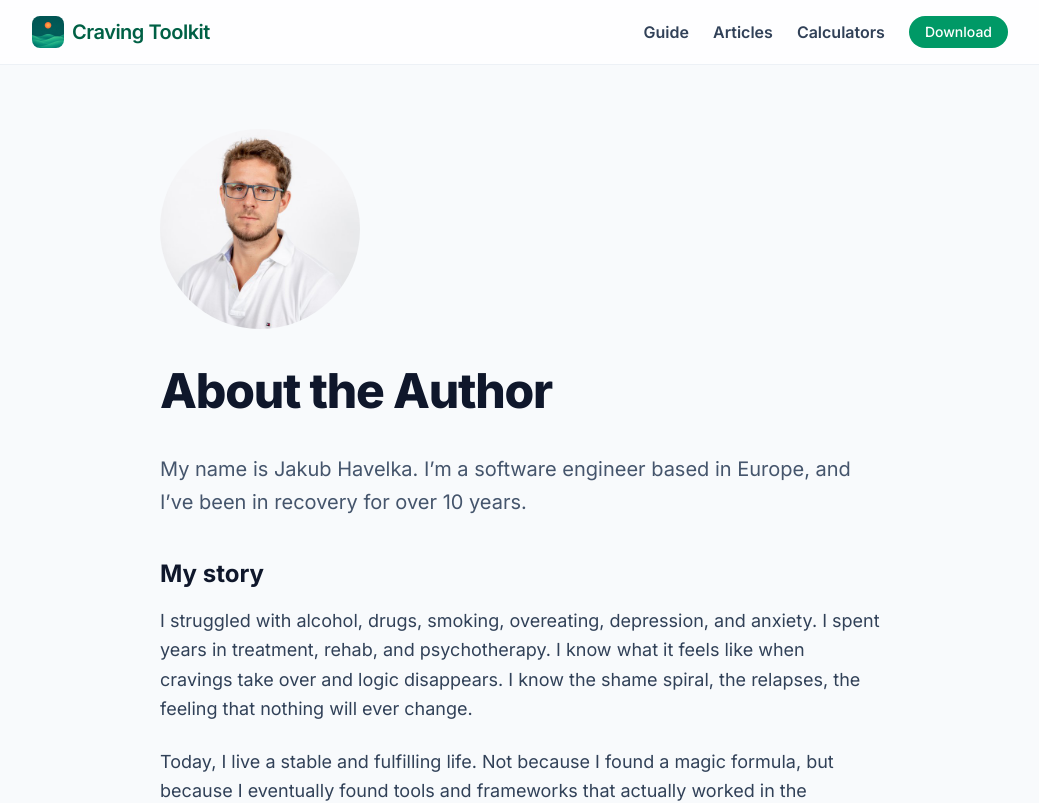
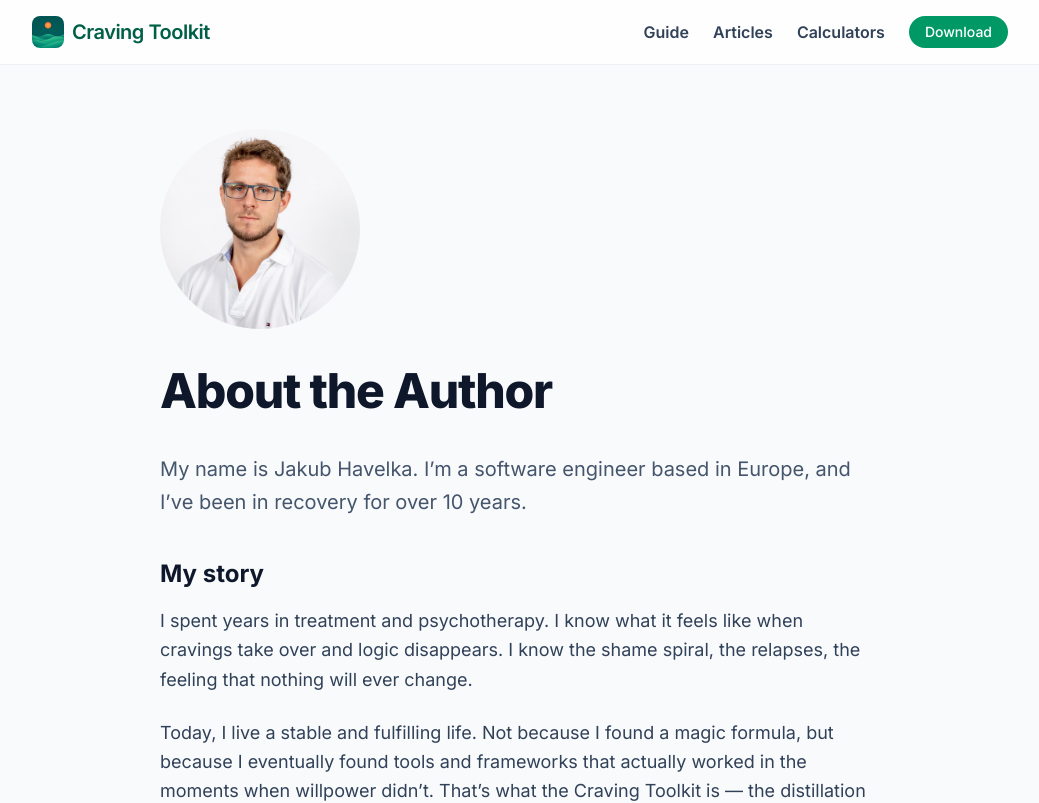
Before and after one commit to JakubHave/craving-toolkit-web, a Next.js app: page /about in a window 1280 px wide. Shown: the top 803 px of the page, without its empty margins (120-1159 px from the left). Built offline with nearby package versions, Linux system fonts and the light colour scheme.

Commit message:
about change

```diff
--- a/src/app/about/page.tsx
+++ b/src/app/about/page.tsx
@@ -67,7 +67,7 @@ export default function AboutPage() {
 
             <h2 className="text-2xl font-bold mt-10 mb-4 text-slate-900">My story</h2>
             <p className="text-lg text-slate-700 leading-relaxed mb-6">
-              I struggled with alcohol, drugs, smoking, overeating, depression, and anxiety. I spent years in treatment, rehab, and psychotherapy. I know what it feels like when cravings take over and logic disappears. I know the shame spiral, the relapses, the feeling that nothing will ever change.
+              I spent years in treatment and psychotherapy. I know what it feels like when cravings take over and logic disappears. I know the shame spiral, the relapses, the feeling that nothing will ever change.
             </p>
             <p className="text-lg text-slate-700 leading-relaxed mb-6">
               Today, I live a stable and fulfilling life. Not because I found a magic formula, but because I eventually found tools and frameworks that actually worked in the moments when willpower didn&rsquo;t. That&rsquo;s what the Craving Toolkit is — the distillation of everything that helped, organized for the exact moments when you need it most.
--- a/src/app/guide/page.tsx
+++ b/src/app/guide/page.tsx
@@ -268,7 +268,7 @@ export default function GuidePage() {
           />
           <h2 className="font-serif text-3xl md:text-4xl font-bold mb-8 text-white leading-snug">I&rsquo;m not writing this from a distance.</h2>
           <p className="text-lg leading-relaxed text-emerald-100/90 mb-6">
-            I&rsquo;m an addict — alcohol, drugs, smoking, overeating, depression, and anxiety. I spent years in treatment, rehab and psychotherapy. Today, I&rsquo;ve been clean for more than 10 years and live a stable and fulfilling life.
+            I lived through addiction and spent years in treatment and psychotherapy. I&rsquo;ve been clean for over 10 years and consider myself healed. This guide is what I wish I&rsquo;d had during the worst of it.
           </p>
           <p className="text-lg leading-relaxed text-emerald-100/90 mb-6">
             I built this guide from what actually helped — my own experience combined with modern addiction science.
--- a/src/app/page.tsx
+++ b/src/app/page.tsx
@@ -252,7 +252,7 @@ export default function LandingPage() {
             className="rounded-full border-2 border-emerald-400/50 mb-8 mx-auto"
           />
           <p className="text-lg leading-relaxed text-emerald-100/90 mb-6">
-            I&rsquo;m not writing this from a distance. I&rsquo;m an addict — alcohol, drugs, smoking, overeating. I spent years in treatment, rehab, and therapy. I&rsquo;ve been clean for over 10 years.
+            I&rsquo;m not writing this from a distance. I lived through addiction and spent years in treatment and therapy. I&rsquo;ve been clean for over 10 years and consider myself healed. This site is what I wish I&rsquo;d had during the worst of it.
           </p>
           <p className="text-lg leading-relaxed text-emerald-100/90">
             I built this app from what actually helped — my own experience and modern addiction science. What I care about is not sounding impressive. It&rsquo;s giving you tools that are actually usable when things get hard.
```
